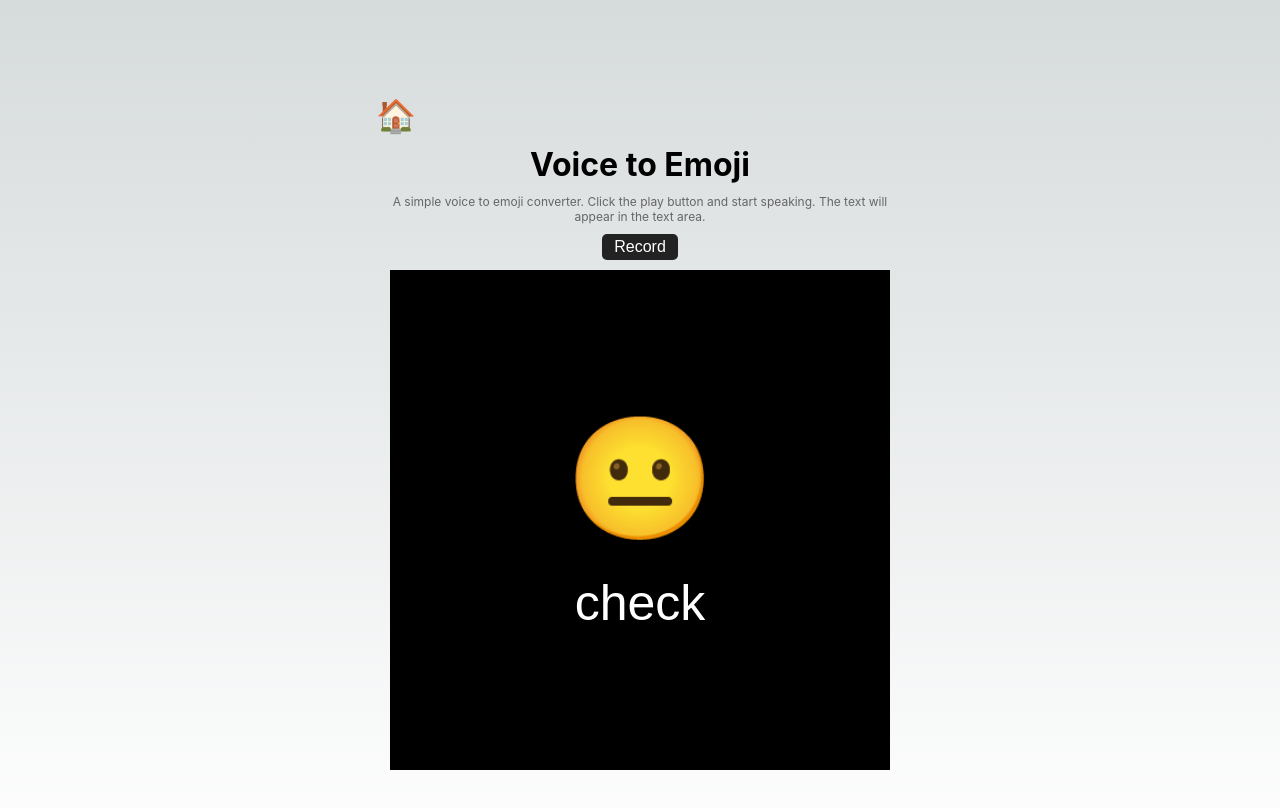
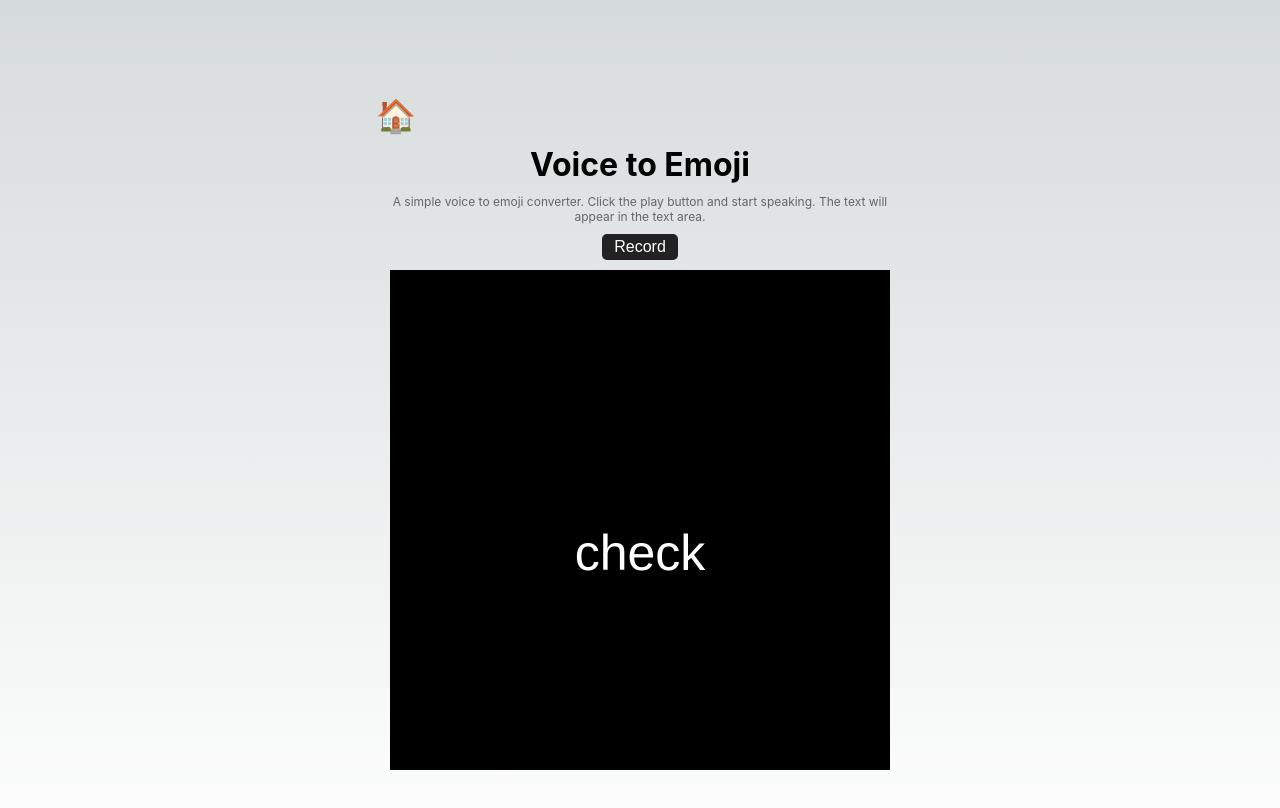
Before and after one commit to nishantrpai/tools.nishu.dev, a Next.js app: page /voicetoemoji in a window 1280 px wide. Shown: the top 808 px of the page. Built offline with nearby package versions, Linux system fonts and the light colour scheme; no server answers.

Commit message:
update dimension

```diff
--- a/pages/voicetoemoji.js
+++ b/pages/voicetoemoji.js
@@ -163,24 +163,29 @@ export default function Home() {
     // clear canvas
     let canvas = document.getElementById('video-container');
     let ctx = canvas.getContext('2d');
-    canvas.width = canvas.width;
-    canvas.height = canvas.height;
 
     canvas.style.background = 'black';
     ctx.clearRect(0, 0, canvas.width, canvas.height);
     // draw current char on canvas
-    ctx.font = "120px Arial";
+    ctx.font = "240px Arial";
     ctx.fillStyle = "white";
     ctx.textAlign = "center";
     ctx.fillText(currentChar || '😐', canvas.width / 2, canvas.height / 2);
 
     // draw current word on canvas below it
-    ctx.font = "50px Arial";
+  }, [currentChar])
+
+  useEffect(() => {
+    let canvas = document.getElementById('video-container');
+    let ctx = canvas.getContext('2d');
+    ctx.clearRect(0, 0, canvas.width, canvas.height);
+
+    ctx.font = "100px Arial";
     ctx.fillStyle = "white";
     ctx.textAlign = "center";
     ctx.fillText(currentWord, canvas.width / 2, canvas.height / 2 + 100);
 
-  }, [currentChar, currentWord])
+  }, [currentWord])
 
   const phoneticEmoji = (text) => {
     // get phonetic from enPhonetics
@@ -302,7 +307,16 @@ export default function Home() {
         >
           {isListening ? 'Stop' : 'Record'}
         </button>
-        <canvas width={500} height={500}
+        <canvas
+        width={1000}
+        height={1000}
+        style={{
+          width: '500px',
+          height: '500px',
+          background: 'black',
+          display: 'block',
+
+        }}
           id='video-container'
         >
           {/* <span style={{
```
